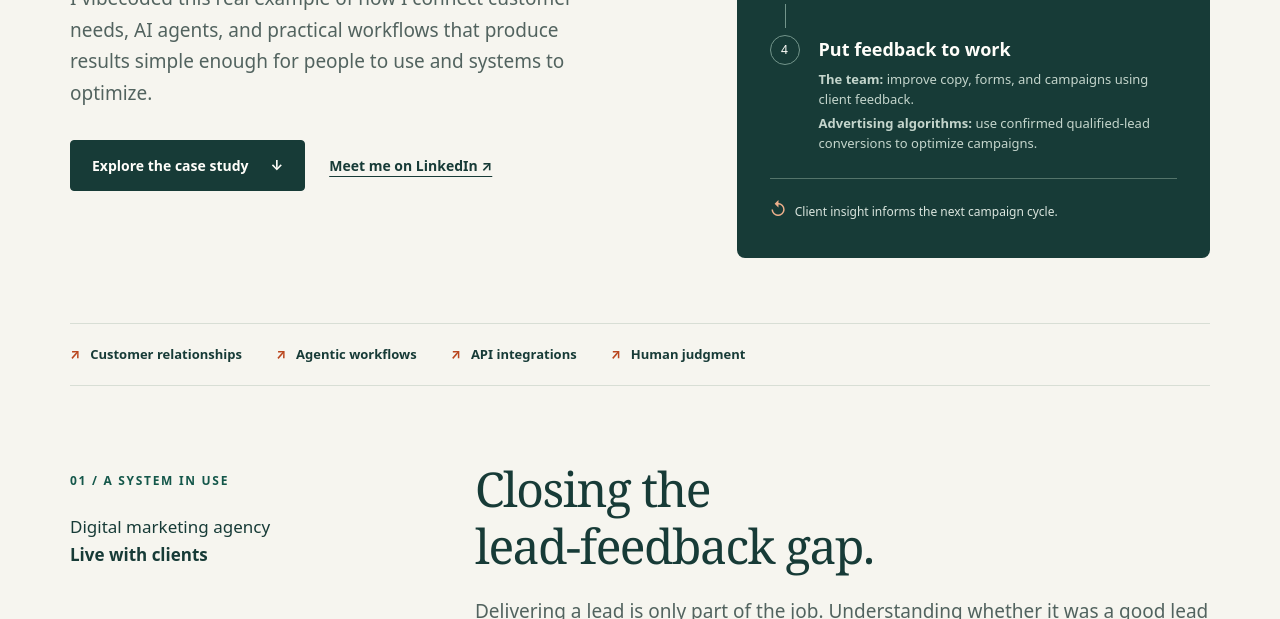
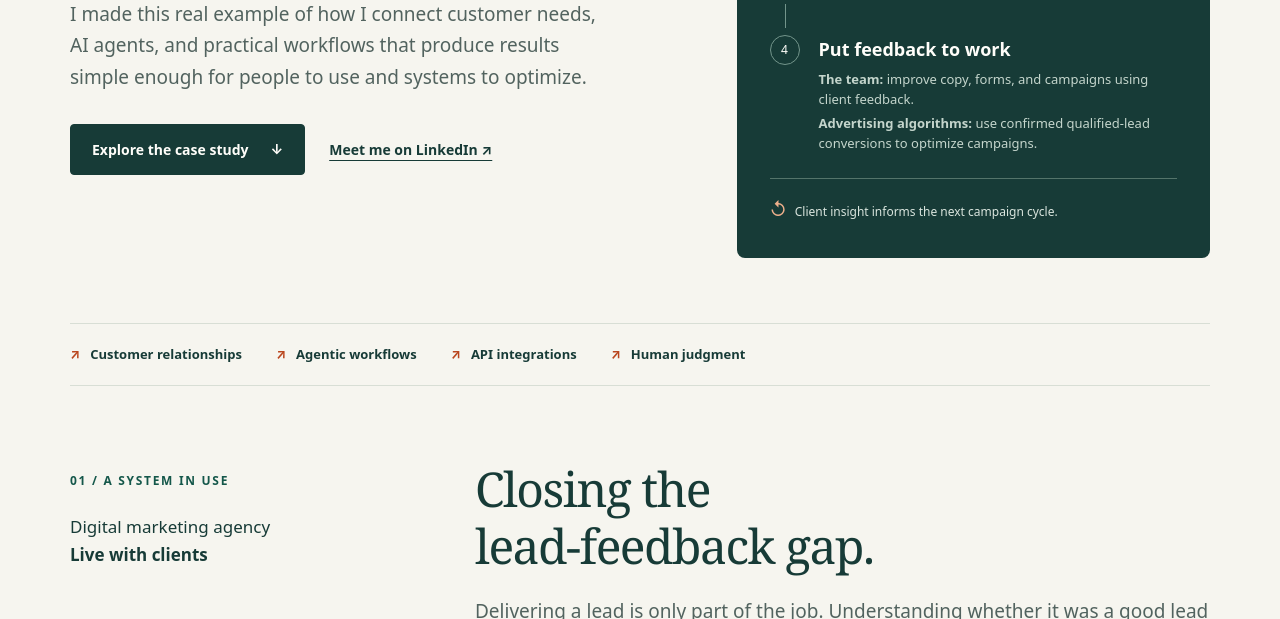
Before and after one commit to hillelandhashem-tech/ai-workflow-portfolio, a plain HTML site: page index.html in a window 1280 px wide. Shown: the part 481-1100 px from the top of the page. Drawn offline with Linux system fonts and the light colour scheme.

Commit message:
Update portfolio introduction wording

```diff
--- a/index.html
+++ b/index.html
@@ -189,7 +189,7 @@
         <div>
           <p class="eyebrow">Customer success · AI adoption · Implementation</p>
           <h1>AI that works.<br><em>For people.</em></h1>
-          <p class="intro">I vibecoded this real example of how I connect customer needs, AI agents, and practical workflows that produce results simple enough for people to use and systems to optimize.</p>
+          <p class="intro">I made this real example of how I connect customer needs, AI agents, and practical workflows that produce results simple enough for people to use and systems to optimize.</p>
           <div class="actions">
             <a class="button" href="#case-study">Explore the case study <span aria-hidden="true">↓</span></a>
             <a class="text-link" href="https://www.linkedin.com/in/hillelpetersen/" target="_blank" rel="noopener noreferrer">Meet me on LinkedIn ↗</a>
```
